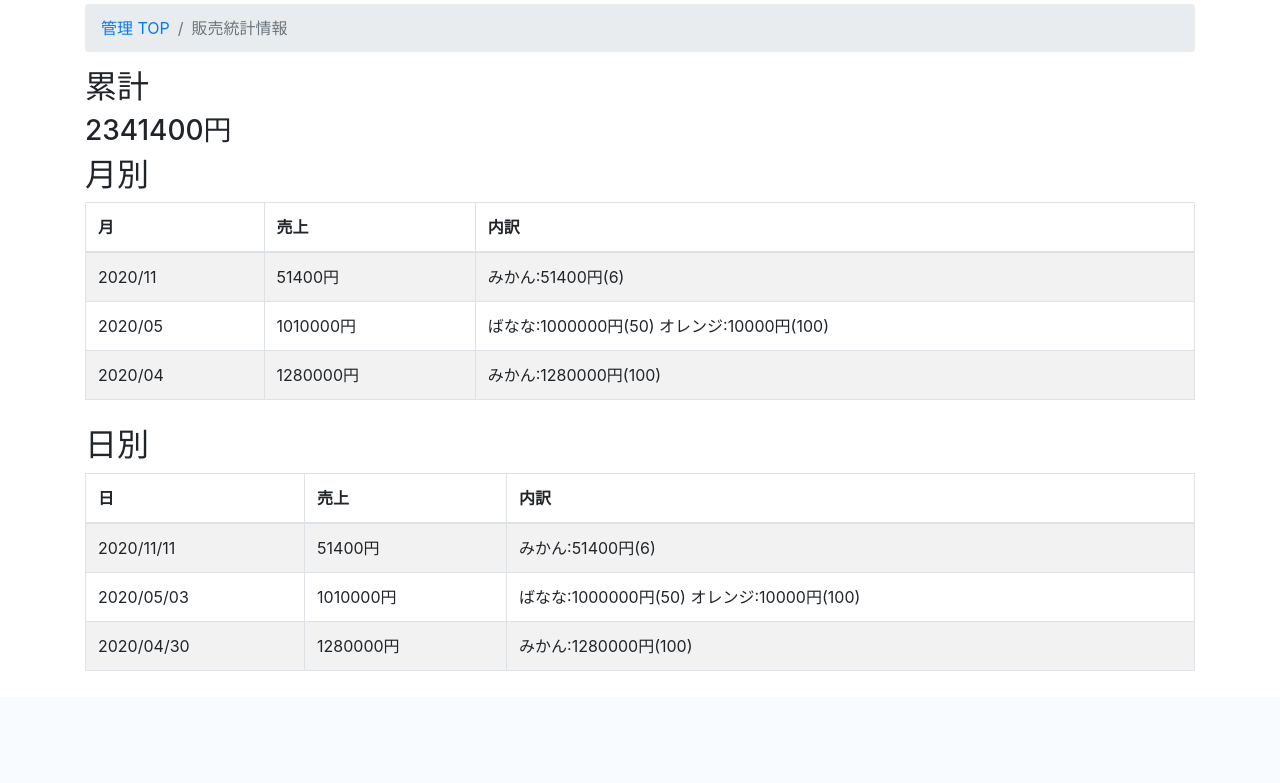
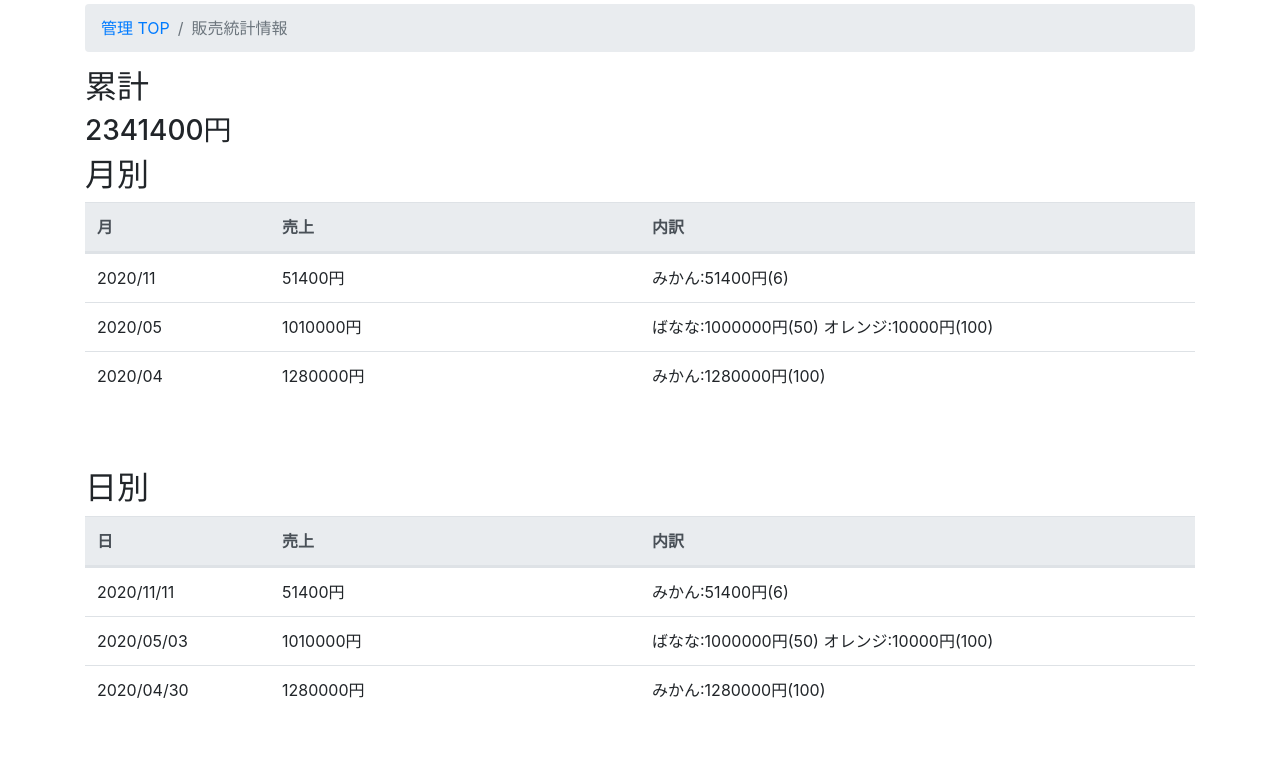
Before and after one commit to kaoru-furuta/fsms, a Django app: page /summary/ in a window 1280 px wide. Shown: the part 128-911 px from the top of the page. Before the commit the page ends 799 px from the top, so only its background shows below. Run offline with Django 3.2, Linux system fonts and the light colour scheme; a user stored in the database is signed in; data comes from the database, SQL or seed files in the repository; both versions use the stored data as it was after the commit; some libraries are stand-ins or nearby versions.

Commit message:
Update tables to have scrollable contents

```diff
--- a/apps/core/templates/core/layout.html
+++ b/apps/core/templates/core/layout.html
@@ -1,3 +1,4 @@
+{% load static %}
 <!DOCTYPE html>
 <html>
 <head>
@@ -5,12 +6,18 @@
     <meta name="viewport" content="width=device-width, initial-scale=1">
     <link rel="stylesheet" href="https://maxcdn.bootstrapcdn.com/bootstrap/4.0.0/css/bootstrap.min.css"
           integrity="sha384-Gn5384xqQ1aoWXA+058RXPxPg6fy4IWvTNh0E263XmFcJlSAwiGgFAW/dAiS6JXm" crossorigin="anonymous">
+    <link rel="stylesheet" href="{% static 'sales/style.css' %}">
     <style type="text/css">
-        div.fsms-table {
-            margin-bottom: 10px;
-            max-height: 300px;
-            overflow: auto;
+        tbody {
+            display: block;
+            overflow-y: scroll;
+            height: 200px;
         }
+
+        tr.row {
+            margin: 0;
+        }
+
         nav.navbar {
             margin-bottom: 20px;
         }
--- a/apps/sales/views.py
+++ b/apps/sales/views.py
@@ -30,7 +30,7 @@ def delete(request, pk):
 
 
 class IndexView(SuccessMessageMixin, LoginRequiredMixin, FormMixin, ListView):
-    paginate_by = 3
+    paginate_by = 10
     template_name = "sales/top.html"
     form_class = UploadFileForm
     success_url = reverse_lazy("sales:top")
--- a/apps/summaries/templates/summaries/top.html
+++ b/apps/summaries/templates/summaries/top.html
@@ -10,45 +10,41 @@
     <h2>累計</h2>
     <p class="h3">{{ total }}円</p>
     <h2>月別</h2>
-<div class="fsms-table">
-    <table class="table table-striped table-bordered">
-        <thead>
-        <tr>
-            <th>月</th>
-            <th>売上</th>
-            <th>内訳</th>
+    <table class="table table-hover">
+        <thead class="thead-light">
+        <tr class="row">
+            <th class="col-2">月</th>
+            <th class="col-4">売上</th>
+            <th class="col-6">内訳</th>
         </tr>
         </thead>
         <tbody>
         {% for monthly in monthly_list %}
-        <tr>
-            <td>{{ monthly.sold_at }}</td>
-            <td>{{ monthly.amount }}円</td>
-            <td>{{ monthly.fruits }}</td>
+            <tr class="row">
+                <td class="col-2">{{ monthly.sold_at }}</td>
+                <td class="col-4">{{ monthly.amount }}円</td>
+                <td class="col-6">{{ monthly.fruits }}</td>
             </tr>
         {% endfor %}
         </tbody>
     </table>
-</div>
     <h2>日別</h2>
-<div class="fsms-table">
-    <table class="table table-striped table-bordered">
-        <thead>
-        <tr>
-            <th>日</th>
-            <th>売上</th>
-            <th>内訳</th>
+    <table class="table table-hover">
+        <thead class="thead-light">
+        <tr class="row">
+            <th class="col-2">日</th>
+            <th class="col-4">売上</th>
+            <th class="col-6">内訳</th>
         </tr>
         </thead>
         <tbody>
         {% for daily in daily_list %}
-        <tr>
-            <td>{{ daily.sold_at }}</td>
-            <td>{{ daily.amount }}円</td>
-            <td>{{ daily.fruits }}</td>
+            <tr class="row">
+                <td class="col-2">{{ daily.sold_at }}</td>
+                <td class="col-4">{{ daily.amount }}円</td>
+                <td class="col-6">{{ daily.fruits }}</td>
             </tr>
         {% endfor %}
         </tbody>
     </table>
-</div>
 {% endblock %}
--- a/apps/templates/registration/login.html
+++ b/apps/templates/registration/login.html
@@ -9,7 +9,8 @@
         <div class="form-group">
             <label for="id_username" class="col-md-4 control-label">ユーザ名</label>
             <div class="col-md-4">
-            <input type="text" class="form-control" id="id_username" name="username" maxlength="254" required autofocus>
+                <input type="text" class="form-control" id="id_username" name="username" maxlength="254" required
+                       autofocus>
             </div>
         </div>
         <div class="form-group">
```
Also changed, not shown: apps/fruits/templates/fruits/top.html (+16 -20 lines), apps/sales/templates/sales/top.html (+16 -18 lines), apps/core/templates/core/top.html (indentation only), apps/db.sqlite3, apps/fruits/templates/fruits/form.html (indentation only), apps/sales/templates/sales/form.html (indentation only). Lines whose indentation alone changed are shown as unchanged.
